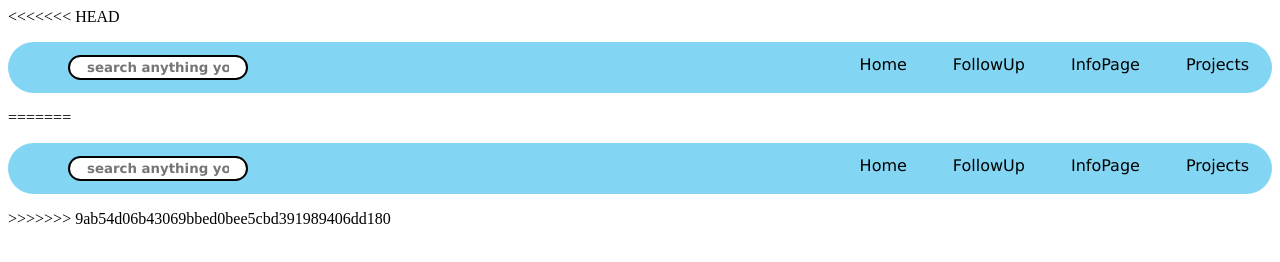
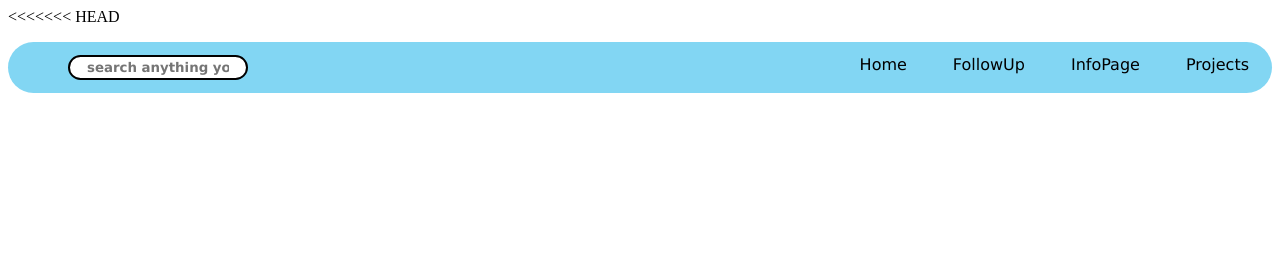
Before and after one commit to Rabindra-Basnet/htmlcssjavascript, a website: page day5play4.html in a window 1280 px wide. Drawn offline with Linux system fonts and the light colour scheme.

```diff
--- a/day5play4.html
+++ b/day5play4.html
@@ -59,66 +59,4 @@
         </nav>
     </header>
 </body>
-=======
-<!DOCTYPE html>
-<html lang="en">
-<head>
-    <meta charset="UTF-8">
-    <meta name="viewport" content="width=device-width, initial-scale=1.0">
-    <title>Navigation Bar</title>
-    <style>
-        .navbar{
-            background-color: rgb(130, 214, 243);
-            border-radius: 30px;
-        }
-        .navbar ul{
-            overflow: auto;
-        }
-        .navbar li{
-            float: right;
-            list-style: none;
-            margin: 13px 20px;
-            font-family: 'Lucida Sans', 'Lucida Sans Regular', 'Lucida Grande', 'Lucida Sans Unicode', Geneva, Verdana, sans-serif;
-            font-weight: 10px;
-        }
-        .navbar li a{
-            text-decoration: none;
-            padding: 3px 3px;
-            color: rgb(0, 0, 0);
-        }
-        .navbar li a:hover{
-            color: rgb(244, 114, 8);
-        }
-        .search{
-            float: left;
-            color: black;
-            padding: 13px 20px;
-        }
-        .navbar input{
-            border: 2px solid black;
-            border-radius: 14px;
-            padding: 3px 17px;
-            width: 180px;
-            font-family: 'Lucida Sans', 'Lucida Sans Regular', 'Lucida Grande', 'Lucida Sans Unicode', Geneva, Verdana, sans-serif;
-            font-weight: bold;
-        }
-    </style>
-</head>
-<body>
-    <header>
-        <nav class="navbar">
-            <ul>
-                <li><a href="#">Projects</a></li>
-                <li><a href="#">InfoPage</a></li>
-                <li><a href="#">FollowUp</a></li>
-                <li><a href="#">Home</a></li>
-                <div class="search">
-                    <input type="text" name="search" id="search" placeholder="search anything you need">
-                </div>
-
-            </ul>
-        </nav>
-    </header>
-</body>
->>>>>>> 9ab54d06b43069bbed0bee5cbd391989406dd180
 </html>
```
Also changed, not shown: 1 other file.
